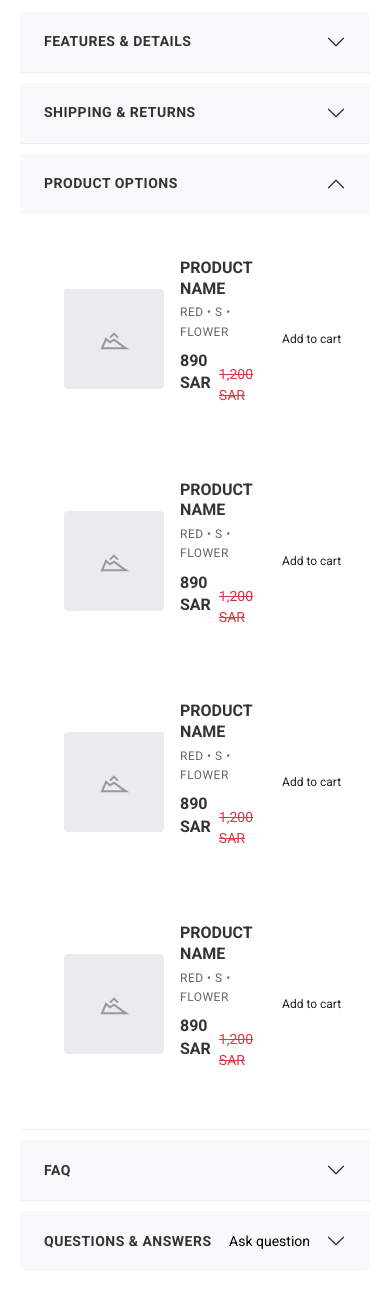
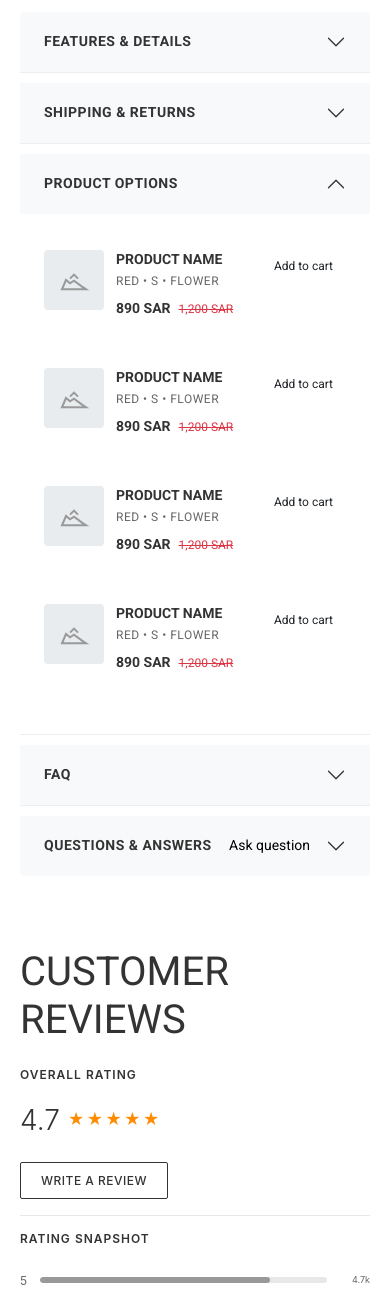
Before and after one commit to omar1taha/theme-development-jinja, a Flask app: page / in a window 390 px wide, after a click on "PRODUCT OPTIONS". Shown: the part 2347-3647 px from the top of the page. Run offline with Flask 3, Linux system fonts and the light colour scheme; some libraries are stand-ins or nearby versions.

Commit message:
ui enhancemets

```diff
--- a/src/layout.jinja
+++ b/src/layout.jinja
@@ -4,8 +4,23 @@
     <meta charset="UTF-8">
     <meta name="viewport" content="width=device-width, initial-scale=1.0">
     <title>{% block title %}{{ product.title if product else 'Product Detail' }}{% endblock %}</title>
+
+    <!-- DNS Prefetch for faster DNS resolution -->
+    <link rel="dns-prefetch" href="https://cdn.jsdelivr.net">
+    <link rel="dns-prefetch" href="https://fonts.googleapis.com">
+    <link rel="dns-prefetch" href="https://fonts.gstatic.com">
+
+    <!-- Preconnect for early connection establishment -->
+    <link rel="preconnect" href="https://cdn.jsdelivr.net" crossorigin>
     <link rel="preconnect" href="https://fonts.googleapis.com">
     <link rel="preconnect" href="https://fonts.gstatic.com" crossorigin>
+
+    <!-- Preload critical resources -->
+    <link rel="preload" href="https://cdn.jsdelivr.net/npm/bootstrap@5.3.2/dist/css/bootstrap.min.css" as="style">
+    <link rel="preload" href="{{ url_for('static', filename='css/styles.css') }}" as="style">
+    <link rel="preload" href="https://fonts.googleapis.com/css2?family=Roboto:wght@300;400;500;700&display=swap" as="style">
+
+    <!-- Regular stylesheet loading -->
     <link href="https://fonts.googleapis.com/css2?family=Roboto:wght@300;400;500;700&display=swap" rel="stylesheet">
     <link href="https://cdn.jsdelivr.net/npm/bootstrap@5.3.2/dist/css/bootstrap.min.css" rel="stylesheet">
     <link rel="stylesheet" href="https://cdn.jsdelivr.net/npm/bootstrap-icons@1.11.0/font/bootstrap-icons.css">
@@ -23,11 +38,11 @@
         {% block content %}{% endblock %}
     </main>
 
-    {% include 'footer.jinja' %}
 
     <script src="https://cdn.jsdelivr.net/npm/bootstrap@5.3.2/dist/js/bootstrap.bundle.min.js"></script>
     <script src="{{ url_for('static', filename='js/main.js') }}"></script>
     <script src="{{ url_for('static', filename='js/sections/product-specs-accordion.js') }}"></script>
     <script src="{{ url_for('static', filename='js/sections/related-products-slider.js') }}"></script>
+
 </body>
 </html>
--- a/src/macros/pricing.jinja
+++ b/src/macros/pricing.jinja
@@ -47,13 +47,13 @@
 
 {# Render pricing structure #}
 <div class="pricing{% if wrapper_class %} {{ wrapper_class }}{% endif %}">
-  {# Current price (sale price if available, otherwise regular price) #}
-  <span class="{{ current_price_class }}">
-    {{ product.formatted_sale_price or product.formatted_price }}
-  </span>
-
-  {# Original price and discount badge when on sale #}
+  {# Show prices in order: current price, original price (if on sale), discount badge #}
   {% if is_on_sale %}
+    {# Sale price first #}
+    <span class="{{ current_price_class }}">
+      {{ product.formatted_sale_price }}
+    </span>
+    {# Original price with strikethrough #}
     <span class="{{ original_price_class }}">{{ product.formatted_price }}</span>
 
     {% if show_discount_badge %}
@@ -65,6 +65,11 @@
         {% endif %}
       </span>
     {% endif %}
+  {% else %}
+    {# Regular price only #}
+    <span class="{{ current_price_class }}">
+      {{ product.formatted_price }}
+    </span>
   {% endif %}
 </div>
 
--- a/src/sections/product/details/specs-accordion.jinja
+++ b/src/sections/product/details/specs-accordion.jinja
@@ -95,7 +95,16 @@
       data-bs-parent="#productSpecsAccordion"
     >
       <div class="accordion-body">
-        <div class="product-options-grid">
+        <div class="row">
+          {% set dummy_products = [
+            {'name': 'PRODUCT NAME', 'variant': 'RED • S • FLOWER', 'current_price': '890 SAR', 'original_price': '1,200 SAR'},
+            {'name': 'PRODUCT NAME', 'variant': 'RED • S • FLOWER', 'current_price': '890 SAR', 'original_price': '1,200 SAR'},
+            {'name': 'PRODUCT NAME', 'variant': 'RED • S • FLOWER', 'current_price': '890 SAR', 'original_price': '1,200 SAR'},
+            {'name': 'PRODUCT NAME', 'variant': 'RED • S • FLOWER', 'current_price': '890 SAR', 'original_price': '1,200 SAR'}
+          ] %}
+
+          {% for product in dummy_products %}
+          <div class="col-12 col-md-6">
             <div class="option-item">
               <div class="option-image">
                 <div class="image-placeholder">
@@ -105,76 +114,20 @@
                   </svg>
                 </div>
               </div>
+              <div class="option-content-wrapper">
                 <div class="option-content">
-              <h3 class="option-title">PRODUCT NAME</h3>
-              <p class="option-variant">RED • S • FLOWER</p>
-              <div class="option-pricing">
-                <span class="current-price">890 SAR</span>
-                <span class="original-price">1,200 SAR</span>
+                  <h3 class="option-title">{{ product.name }}</h3>
+                  <p class="option-variant">{{ product.variant }}</p>
+                  <div class="option-pricing d-flex align-items-baseline gap-2">
+                    <span class="current-price">{{ product.current_price }}</span>
+                    <span class="original-price">{{ product.original_price }}</span>
                   </div>
                 </div>
-            <button class="btn btn-sm">Add to cart</button>
-          </div>
-
-          <div class="option-item">
-            <div class="option-image">
-              <div class="image-placeholder">
-                <svg width="32" height="32" viewBox="0 0 24 24" fill="none" stroke="currentColor" stroke-width="1.5">
-                  <path d="m9 11 3-3 3 3" />
-                  <path d="M21 19H3l3-7 3 2.5 3-2L18 17l3 2z" />
-                </svg>
+                <button class="btn btn-sm option-btn">Add to cart</button>
               </div>
             </div>
-            <div class="option-content">
-              <h3 class="option-title">PRODUCT NAME</h3>
-              <p class="option-variant">RED • S • FLOWER</p>
-              <div class="option-pricing">
-                <span class="current-price">890 SAR</span>
-                <span class="original-price">1,200 SAR</span>
           </div>
-            </div>
-            <button class="btn btn-sm">Add to cart</button>
-          </div>
-
-          <div class="option-item">
-            <div class="option-image">
-              <div class="image-placeholder">
-                <svg width="32" height="32" viewBox="0 0 24 24" fill="none" stroke="currentColor" stroke-width="1.5">
-                  <path d="m9 11 3-3 3 3" />
-                  <path d="M21 19H3l3-7 3 2.5 3-2L18 17l3 2z" />
-                </svg>
-              </div>
-            </div>
-            <div class="option-content">
-              <h3 class="option-title">PRODUCT NAME</h3>
-              <p class="option-variant">RED • S • FLOWER</p>
-              <div class="option-pricing">
-                <span class="current-price">890 SAR</span>
-                <span class="original-price">1,200 SAR</span>
-              </div>
-            </div>
-            <button class="btn btn-sm">Add to cart</button>
-          </div>
-
-          <div class="option-item">
-            <div class="option-image">
-              <div class="image-placeholder">
-                <svg width="32" height="32" viewBox="0 0 24 24" fill="none" stroke="currentColor" stroke-width="1.5">
-                  <path d="m9 11 3-3 3 3" />
-                  <path d="M21 19H3l3-7 3 2.5 3-2L18 17l3 2z" />
-                </svg>
-              </div>
-            </div>
-            <div class="option-content">
-              <h3 class="option-title">PRODUCT NAME</h3>
-              <p class="option-variant">RED • S • FLOWER</p>
-              <div class="option-pricing">
-                <span class="current-price">890 SAR</span>
-                <span class="original-price">1,200 SAR</span>
-              </div>
-            </div>
-            <button class="btn btn-sm">Add to cart</button>
-          </div>
+          {% endfor %}
         </div>
       </div>
     </div>
--- a/static/css/sections/product/details.css
+++ b/static/css/sections/product/details.css
@@ -170,24 +170,19 @@
   margin-bottom: 0;
 }
 
-/* Product options grid styling */
-.product-options-grid {
-  display: grid;
-  grid-template-columns: 1fr 1fr;
-  gap: 1rem;
-}
-
+/* Product options styling - using Bootstrap grid */
 .option-item {
   display: flex;
   flex-direction: row;
-  align-items: center;
+  align-items: flex-start;
   text-align: left;
   background-color: transparent;
   border: none;
   border-radius: 0;
   padding: 0.75rem 0;
-  gap: 1rem;
+  gap: 0.75rem;
   transition: none;
+  width: 100%;
 }
 
 .option-item:hover {
@@ -218,8 +213,19 @@
   border-radius: 8px;
 }
 
+/* Content wrapper to hold content and button side by side on mobile */
+.option-content-wrapper {
+  display: flex;
+  flex-direction: row;
+  align-items: flex-start;
+  justify-content: space-between;
+  width: 100%;
+  gap: 0.75rem;
+}
+
 .option-content {
   flex: 1;
+  min-width: 0; /* Allows content to shrink properly */
 }
 
 .option-title {
@@ -245,6 +251,7 @@
   align-items: center;
   justify-content: flex-start;
   gap: 0.5rem;
+  flex-wrap: wrap;
 }
 
 .option-pricing .current-price {
@@ -260,46 +267,53 @@
   font-weight: 400;
 }
 
-.option-item .btn {
+.option-btn {
   white-space: nowrap;
   font-size: 0.75rem;
   padding: 0.375rem 0.75rem;
-  margin-left: auto;
+  flex-shrink: 0;
+  align-self: flex-start;
+  min-width: 80px; /* Ensures button doesn't get too narrow */
 }
 
-/* Responsive adjustments */
-@media (max-width: 768px) {
-  .product-options-grid {
-    grid-template-columns: repeat(auto-fit, minmax(160px, 1fr));
-    gap: 1.5rem;
+/* Responsive adjustments for different screen sizes */
+@media (max-width: 374px) {
+  .option-item {
+    gap: 0.5rem;
   }
 
-  .option-image {
-    width: 100px;
-    height: 100px;
+  .option-content-wrapper {
+    gap: 0.5rem;
   }
 
-  .option-title {
-    font-size: 1rem;
-  }
-
-  .option-pricing .current-price {
-    font-size: 1rem;
-  }
-
-  .option-pricing .original-price {
-    font-size: 0.875rem;
+  .option-btn {
+    font-size: 0.7rem;
+    padding: 0.3rem 0.6rem;
+    min-width: 70px;
   }
 }
 
-@media (max-width: 480px) {
-  .product-options-grid {
-    grid-template-columns: 1fr;
-    gap: 1.25rem;
+@media (min-width: 375px) and (max-width: 767px) {
+  .option-btn {
+    min-width: 85px;
+  }
+}
+
+/* Desktop layout: maintain horizontal layout but adjust spacing */
+@media (min-width: 768px) {
+  .option-item {
+    align-items: center;
+    gap: 1rem;
   }
 
-  .option-item {
-    padding: 1.25rem;
+  .option-content-wrapper {
+    align-items: center;
+    gap: 1rem;
+  }
+
+  .option-btn {
+    align-self: center;
+    min-width: auto;
   }
 }
 
--- a/static/css/sections/product/related-products.css
+++ b/static/css/sections/product/related-products.css
@@ -400,7 +400,7 @@
 
   /* Navigation controls responsive */
   .slider-navigation {
-    max-width: 350px;
+    width: 100%;
     gap: 0.75rem;
   }
 
@@ -507,7 +507,7 @@
 
   /* Navigation controls mobile responsive */
   .slider-navigation {
-    max-width: 300px;
+    width: 100%;
     gap: 0.5rem;
     margin-top: 1.5rem;
   }
@@ -526,7 +526,7 @@
 /* Extra small screens - optimize arrow spacing and pricing */
 @media (max-width: 360px) {
   .slider-navigation {
-    max-width: 250px;
+    width: 100%;
     gap: 0.375rem;
   }
 
--- a/static/css/styles.css
+++ b/static/css/styles.css
@@ -89,3 +89,64 @@ pre {
 .navbar-nav .nav-link {
   color: #000 !important;
 }
+
+/* Mobile-specific rules to hide discount badge with ultra-high specificity */
+@media screen and (max-width: 768px) {
+  /* Maximum specificity selectors for discount badge hiding */
+  .discount-badge,
+  .hide-on-mobile,
+  .pricing .discount-badge,
+  .pricing span.discount-badge,
+  .product-info .discount-badge,
+  .product-info .pricing .discount-badge,
+  .product-info .pricing span.discount-badge,
+  span.discount-badge,
+  span.discount-badge.hide-on-mobile,
+  div.pricing span.discount-badge,
+  div.pricing span.discount-badge.hide-on-mobile,
+  body .discount-badge,
+  body .pricing .discount-badge,
+  body .product-info .discount-badge,
+  body .product-info .pricing .discount-badge,
+  html body .discount-badge,
+  html body .pricing .discount-badge,
+  html body .product-info .pricing .discount-badge {
+    display: none !important;
+    visibility: hidden !important;
+    opacity: 0 !important;
+    width: 0 !important;
+    height: 0 !important;
+    overflow: hidden !important;
+    position: absolute !important;
+    left: -9999px !important;
+    top: -9999px !important;
+    z-index: -1 !important;
+    pointer-events: none !important;
+  }
+}
+
+/* Ultra-specific for mobile phones */
+@media screen and (max-width: 480px) {
+  /* Attribute selectors to catch any discount badge variations */
+  [class*="discount-badge"],
+  [class*="discount-badge"]:before,
+  [class*="discount-badge"]:after,
+  span[class*="discount-badge"],
+  div[class*="discount-badge"],
+  .pricing [class*="discount-badge"],
+  .product-info [class*="discount-badge"],
+  body [class*="discount-badge"],
+  html body [class*="discount-badge"] {
+    display: none !important;
+    visibility: hidden !important;
+    opacity: 0 !important;
+    width: 0 !important;
+    height: 0 !important;
+    overflow: hidden !important;
+    position: absolute !important;
+    left: -9999px !important;
+    top: -9999px !important;
+    z-index: -1 !important;
+    pointer-events: none !important;
+  }
+}
```
Also changed, not shown: static/css/sections/product/product-info.css (+35 -0 lines), README.md. Lines whose indentation alone changed are shown as unchanged.
